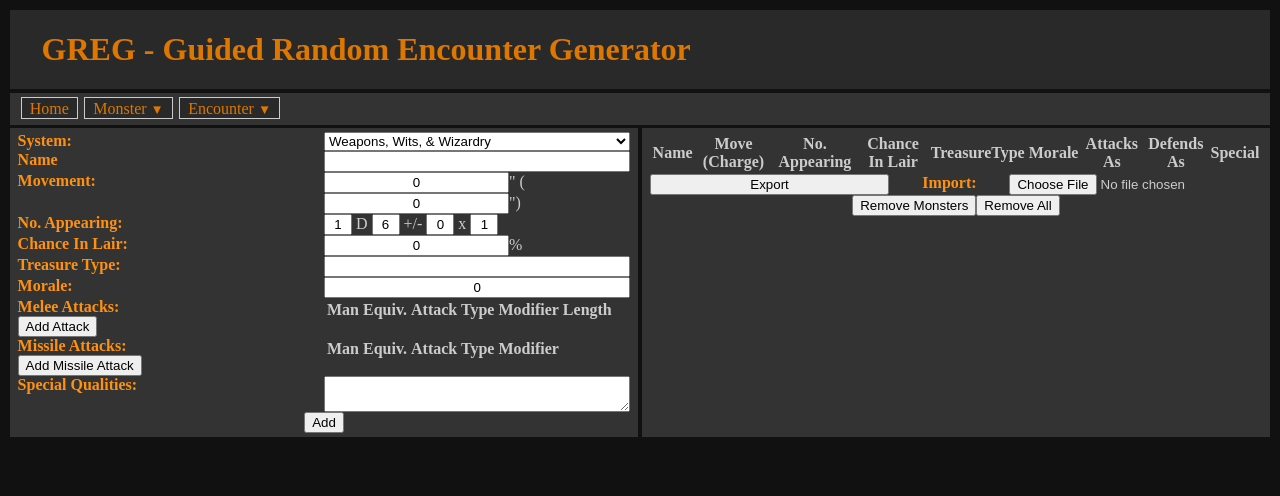
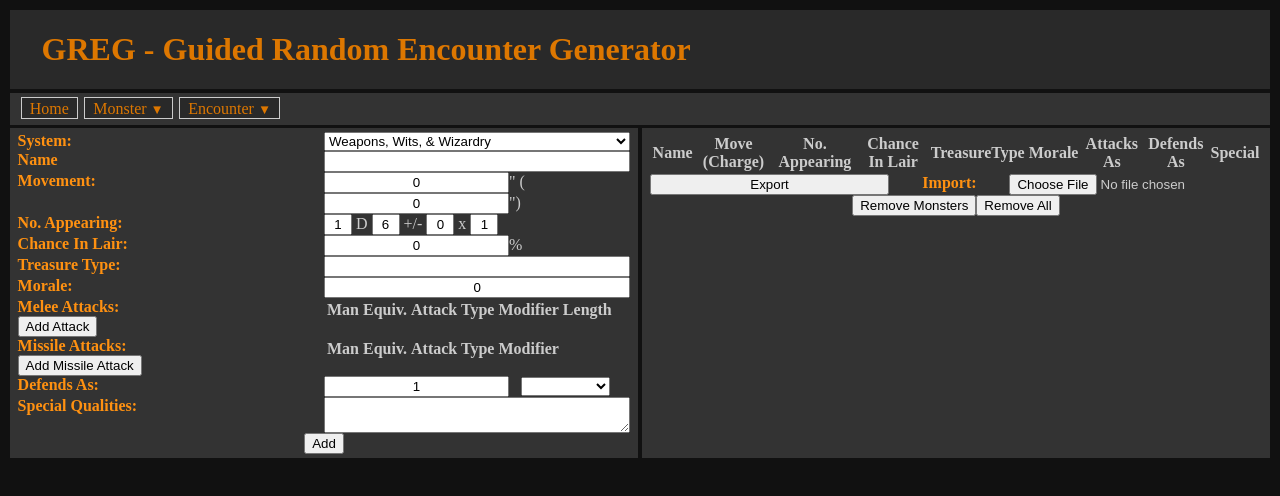
Before and after one commit to TaylorLearnsToCode/greg, an Angular app: page /monster/enter-monster in a window 1280 px wide. Shown: the top 496 px of the page. Built offline with nearby package versions, Linux system fonts and the light colour scheme.

Commit message:
fix (monster) add missing defends as

```diff
--- /dev/null
+++ b/src/app/monster/enter-monster/components/defends-as/defends-as.component.html
@@ -0,0 +1,9 @@
+<ng-container [formGroup]="parentForm">
+  <input formControlName="no" type="number" />
+  &nbsp;
+  <select formControlName="troopType">
+    <option *ngFor="let type of TROOP_TYPES" [ngValue]="type">
+      {{ type }}
+    </option>
+  </select>
+</ng-container>
--- /dev/null
+++ b/src/app/monster/enter-monster/components/defends-as/defends-as.component.ts
@@ -0,0 +1,18 @@
+import { Component, Input } from '@angular/core';
+import { FormControl } from '@angular/forms';
+import { troopTypes } from '@shared/model/troop-types.enum';
+import { ManEquivalence } from '@shared/model/www-monster.model';
+
+@Component({
+  selector: 'greg-defends-as',
+  templateUrl: './defends-as.component.html',
+  styleUrls: ['./defends-as.component.scss'],
+})
+export class DefendsAsComponent {
+  /** Local troop type enum for UI iteration */
+  readonly TROOP_TYPES = Object.keys(troopTypes);
+
+  /** The form control from the parent form element */
+  @Input()
+  parentForm: FormControl<ManEquivalence>;
+}
--- a/src/app/monster/enter-monster/components/monster-form/monster-form.component.html
+++ b/src/app/monster/enter-monster/components/monster-form/monster-form.component.html
@@ -90,6 +90,13 @@
     </table>
   </div>
 
+  <label>Defends As:</label>
+  <span>
+    <greg-defends-as
+      [parentForm]="monsterForm.get('defendsAs')"
+    ></greg-defends-as>
+  </span>
+
   <label>Special Qualities:</label>
   <textarea formControlName="specialQualities"></textarea>
 </form>
--- a/src/app/monster/enter-monster/enter-monster.module.ts
+++ b/src/app/monster/enter-monster/enter-monster.module.ts
@@ -5,6 +5,7 @@ import { SharedModule } from '../../shared/shared.module';
 import { EnterMonsterComponent } from './components/enter-monster/enter-monster.component';
 import { MonsterDisplayComponent } from './components/monster-display/monster-display.component';
 import { MonsterFormComponent } from './components/monster-form/monster-form.component';
+import { DefendsAsComponent } from './components/defends-as/defends-as.component';
 
 const routes: Routes = [
   {
@@ -18,6 +19,7 @@ const routes: Routes = [
     EnterMonsterComponent,
     MonsterFormComponent,
     MonsterDisplayComponent,
+    DefendsAsComponent,
   ],
   imports: [CommonModule, RouterModule.forChild(routes), SharedModule],
   exports: [RouterModule],
--- /dev/null
+++ b/src/app/shared/model/troop-types.enum.ts
@@ -0,0 +1,6 @@
+export enum troopTypes {
+  Unarmored = 'Unarmored',
+  Light = 'Light',
+  Medium = 'Medium',
+  Heavy = 'Heavy',
+}
```
Also changed, not shown: src/app/monster/enter-monster/components/defends-as/defends-as.component.scss (added), 1 other file (tests, documents, lock files or other folders).
